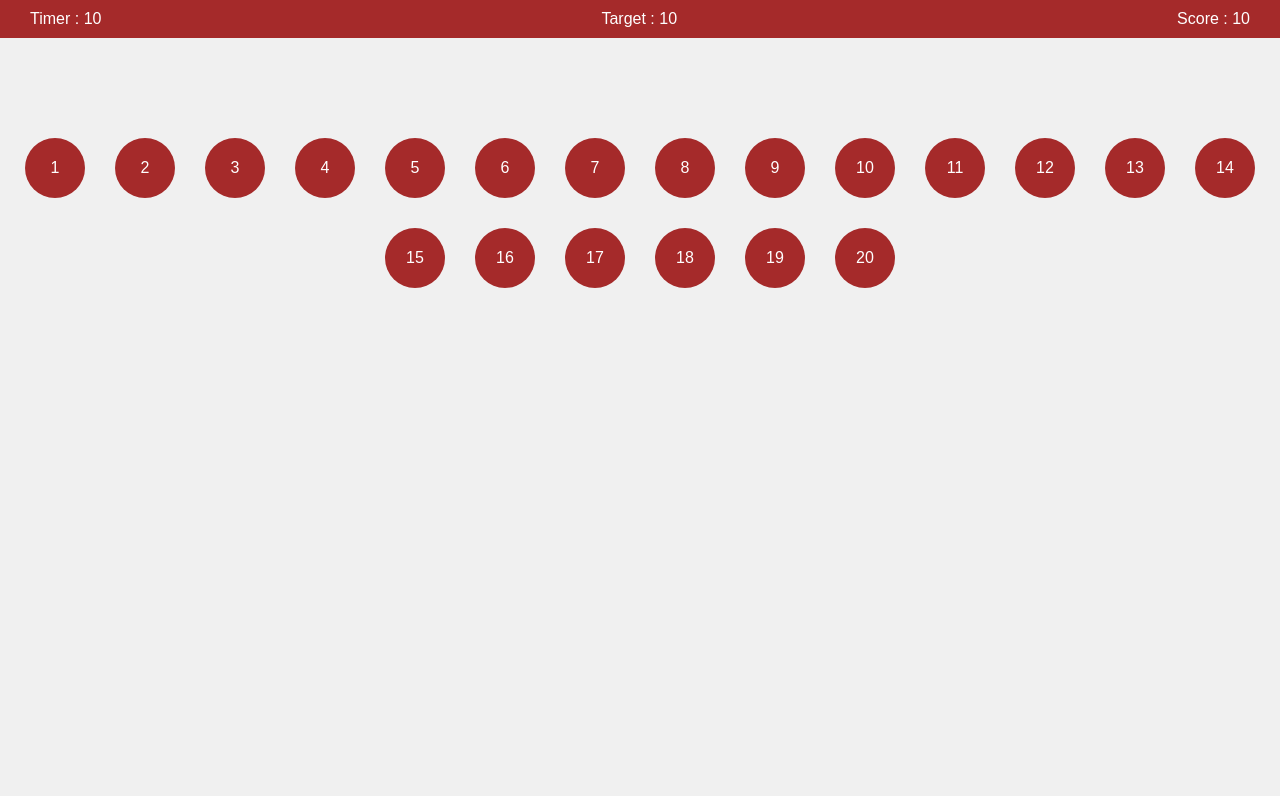
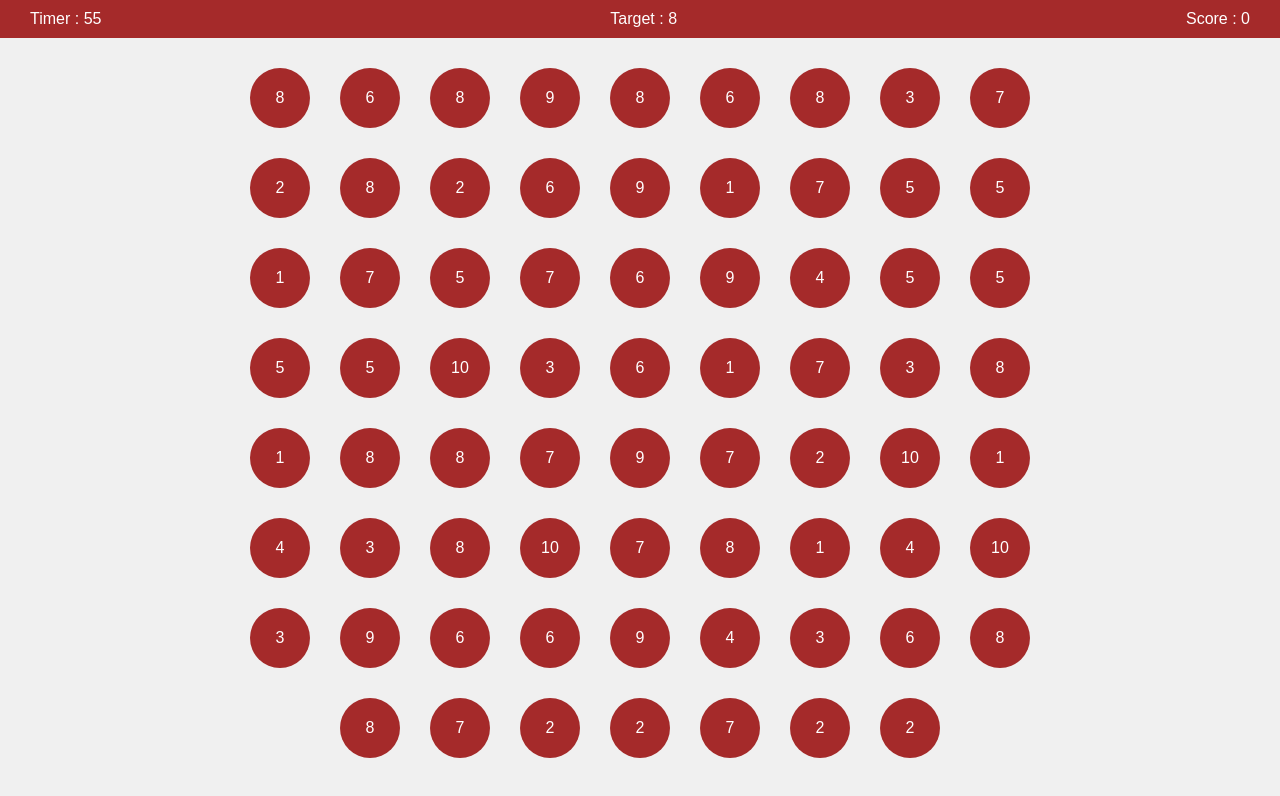
Before and after one commit to mdbahauddinb101/jsParctice, a plain HTML site: page numberShooter.html in a window 1280 px wide. Drawn offline with Linux system fonts and the light colour scheme.

Commit message:
number shooter game done

```diff
--- a/numberShooter.css
+++ b/numberShooter.css
@@ -27,6 +27,8 @@ header {
   flex-wrap: wrap;
   margin-top: 100px;
   gap: 30px;
+  max-width: 50rem;
+  margin: 30px auto;
 }
 .circle {
   width: 20px;
--- a/numberShooter.html
+++ b/numberShooter.html
@@ -8,13 +8,13 @@
   </head>
   <body>
     <header>
-      <div>Timer : <span classname="timer">10</span></div>
-      <div>Target : <span className="targetValue">10</span></div>
-      <div>Score : <span className="scoreValue">10</span></div>
+      <div>Timer : <span class="timerValue"></span></div>
+      <div>Target : <span class="targetValue">0</span></div>
+      <div>Score : <span class="scoreValue">0</span></div>
     </header>
 
     <div class="numberContainer">
-      <div class="circle">1</div>
+      <!-- <div class="circle">1</div>
       <div class="circle">2</div>
       <div class="circle">3</div>
       <div class="circle">4</div>
@@ -33,7 +33,7 @@
       <div class="circle">17</div>
       <div class="circle">18</div>
       <div class="circle">19</div>
-      <div class="circle">20</div>
+      <div class="circle">20</div> -->
     </div>
 
     <script src="./numberShooter.js"></script>
--- a/numberShooter.js
+++ b/numberShooter.js
@@ -1,7 +1,66 @@
+let numberContainer = document.querySelector(".numberContainer");
+let timerValue = document.querySelector(".timerValue");
+let targetValue = document.querySelector(".targetValue");
+let scoreValue = document.querySelector(".scoreValue");
+
 let numberOfCircles = 70;
+let timer = 60;
+let target = 0;
+let score = 0; // was missing
 
-for (let i = 1; i <= 70; i++) {
-  let divElem = document.createElement("div");
-  divElem.className = "circle";
-  divElem.innerText = 1;
+function timerReset() {
+  timerValue.innerText = timer;
+
+  intervalId = setInterval(() => {
+    timer--;
+    timerValue.innerText = timer;
+
+    if (timer <= 0) {
+      endGame();
+    }
+  }, 1000);
 }
+
+function endGame() {
+  clearInterval(intervalId);
+
+  numberContainer.innerHTML = "Game Over";
+}
+
+function generateTarget() {
+  target = Math.ceil(Math.random() * 10); // no "let"
+  targetValue.innerText = target;
+}
+
+function generateNumbers() {
+  numberContainer.innerHTML = ""; // clear old circles
+  for (let i = 1; i <= numberOfCircles; i++) {
+    let divElem = document.createElement("div");
+    divElem.className = "circle";
+    divElem.innerText = Math.ceil(Math.random() * 10);
+    numberContainer.append(divElem);
+  }
+}
+
+function restartGame() {
+  timer = 60;
+  score = 0;
+  scoreValue.innerText = score;
+  generateNumbers();
+  generateTarget();
+  timerReset();
+}
+
+numberContainer.addEventListener("click", function (e) {
+  if (e.target.classList.contains("circle")) {
+    let number = Number(e.target.innerText);
+
+    if (number === target) {
+      score += 10;
+      scoreValue.innerText = score;
+    }
+  }
+  generateTarget(); // numbercontainer ey click kore target generate hote hobe
+});
+
+restartGame();
```
